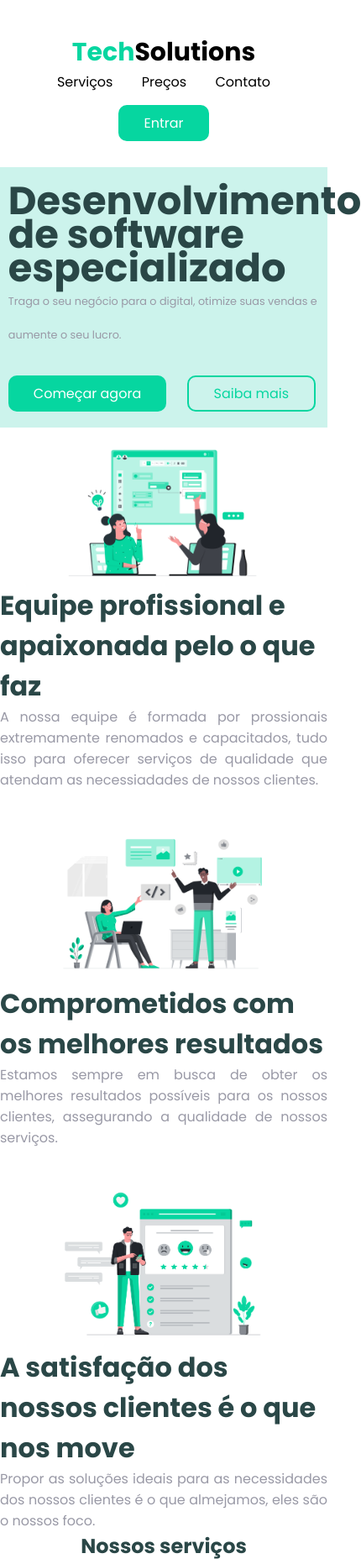
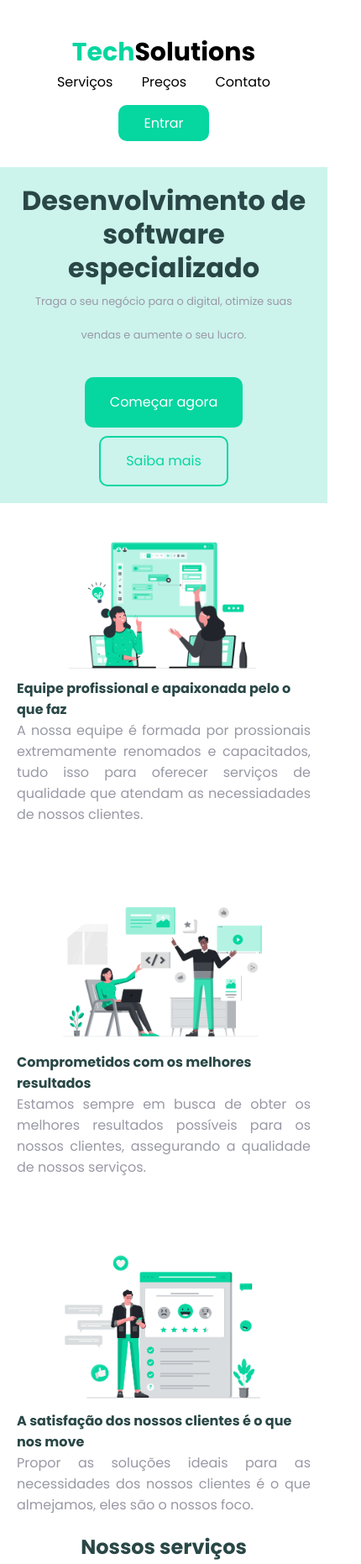
Before and after one commit to PrintThayranGabriel/Tech-Solutions, a plain HTML site: page index.html in a window 390 px wide. Shown: the top 1862 px of the page at 84% size, 430 px wide, since content can reach past the window. Drawn offline with Linux system fonts and the light colour scheme.

Commit message:
fix responsiveness

```diff
--- a/css/mediaqueries.css
+++ b/css/mediaqueries.css
@@ -1,4 +1,4 @@
-@media (max-width: 800px){
+@media (max-width: 900px){
 
     .circle{
         display: none;
@@ -37,7 +37,23 @@
     .hero1, .hero2, .hero3{
         display: flex;
         flex-direction: column-reverse;
+        padding: 20px;
     }
+
+
+    .hero1 h1{
+        font-size: 1em;
+    }
+
+    .hero2 h1{
+        font-size: 1em;
+    }
+
+    .hero3 h1{
+        font-size: 1em;
+    }
+
+
     .hero-image{
         width: 15em;
     }
@@ -95,4 +111,26 @@
         width: 20px;
         height: 20px;
     }
+    .banner .text h1{
+        font-size: 2em;
+        text-align: center;
+    }
+    .banner .text p{
+        text-align: center;
+    }
+    .buttons{
+        display: flex;
+        flex-direction: column;
+        align-items: center;
+        margin-left: -50;
+    }
+    .banner .text #botao1{
+        margin-bottom: 10px;
+    }
 }
+
+@media (min-width: 1000px){
+    .banner .text{
+        margin-left: 40px;
+    }
+}
--- a/css/style.css
+++ b/css/style.css
@@ -77,7 +77,7 @@ header .button a{
 }
 
 .banner .text{
-    margin-left: 50px;
+
     line-height: 40px;
 }
 
@@ -105,7 +105,7 @@ header .button a{
     border-radius: 10px;
     text-decoration: none;
     color: #06D6A0;
-    margin-left: 20px;
+
 }
 
 .banner .text p{
@@ -218,7 +218,6 @@ header .button a{
 
 .cards p{
     text-align: justify;
-    max-width: 300px;
 }
 
 
@@ -234,12 +233,13 @@ header .button a{
     display: flex;
     justify-content: center;
     margin-top: 50px;
+    align-items: center;
 }
 
 .prices a{
     text-decoration: none;
     background-color: #24A692;
-    padding: 10px 90px;
+    padding: 10px 60px;
     border-radius: 10px;
     color: #FFF;
     margin-bottom: -200px;
@@ -271,7 +271,7 @@ header .button a{
 
 .prices .price2 a{
     background-color: #2A615D;
-    padding: 10px 90px;
+    padding: 10px 60px;
 }
 
 .prices .price2 h1{
@@ -367,3 +367,5 @@ footer{
     margin: 40px 10px;
     padding: 10px;
 }
+
+/* ----------------------------------- */
```
Also changed, not shown: images/preview-mobile.png (added), images/preview.png.
